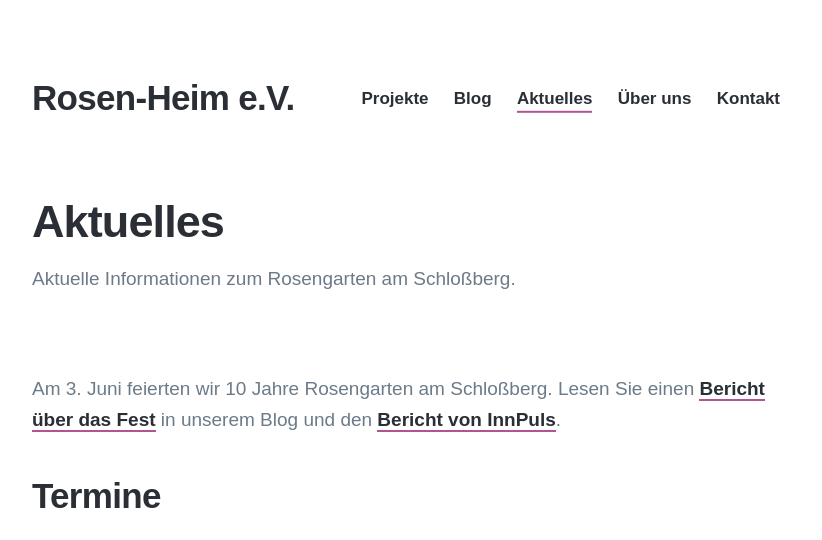
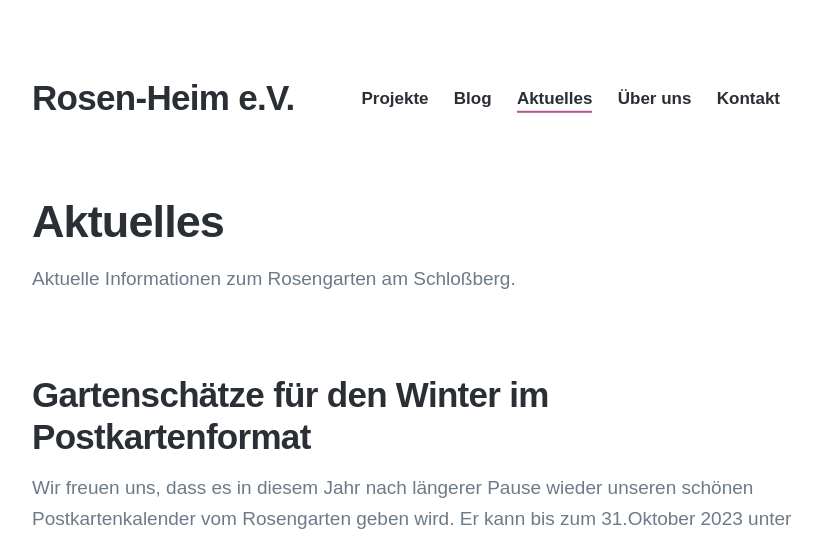
Before and after one commit to rosen-heim-ev/rosen-heim-ev.github.io, a Jekyll site: the page built from _pages/news.md, in a window 1280 px wide and 1400 px high. Shown: the top 540 px of the window, without its empty margins (224-1046 px from the left). Built offline with Jekyll 4.4.1, drawn with Linux system fonts in a browser that asks for light colours; nearby versions of some CDN libraries; some web fonts are replaced; some of the changed text lies outside the part shown.

Commit message:
Kalender 2024 & Spendenerklaerung

```diff
--- a/_pages/news.md
+++ b/_pages/news.md
@@ -5,8 +5,17 @@ description: Termine, Aktuelles und Neuigkeiten des Rosen-Heim e.V. und des Rose
 featured_image:
 ---
 
-Am 3. Juni feierten wir 10 Jahre Rosengarten am Schloßberg.
-Lesen Sie einen [Bericht über das Fest](/blog/10-jahre-rosengarten) in unserem Blog und den [Bericht von InnPuls](https://innpuls.me/ein-fest-aus-duft-und-farben/).
+## Gartenschätze für den Winter im Postkartenformat
+
+Wir freuen uns, dass es in diesem Jahr nach längerer Pause wieder unseren schönen
+Postkartenkalender vom Rosengarten geben wird. Er kann bis zum 31.Oktober 2023
+unter  [mail@rosen-heim.org](mailto:rosen-heim.org) bestellt und dann im Dezember im Schreibwarenladen
+„Der Bleistift“ abgeholt werden.
+
+<img src="/images/2023/kalender2024.jpg" alt="Rosengarten am Schloßberg Fotokalender 2024 Rosenbilder Rosen">
+
+Weiterhin geben wir im Oktober/November Rosenausläufer und Pflanzenableger ab.
+Falls Sie Interesse daran haben schreiben Sie uns [mail@rosen-heim.org](mailto:rosen-heim.org).
 
 ## Termine
 <br>
@@ -15,6 +24,11 @@ Lesen Sie einen [Bericht über das Fest](/blog/10-jahre-rosengarten) in unserem
 </div>
 
 ## Weitere Berichte
+
+### Juni 2023
+
+Am 3. Juni feierten wir 10 Jahre Rosengarten am Schloßberg.
+Lesen Sie einen [Bericht über das Fest](/blog/10-jahre-rosengarten) in unserem Blog und den [Bericht von InnPuls](https://innpuls.me/ein-fest-aus-duft-und-farben/).
 
 ### Mai 2023
 
```
Also changed, not shown: images/2023/kalender2024.jpg (added), 1 other file.
